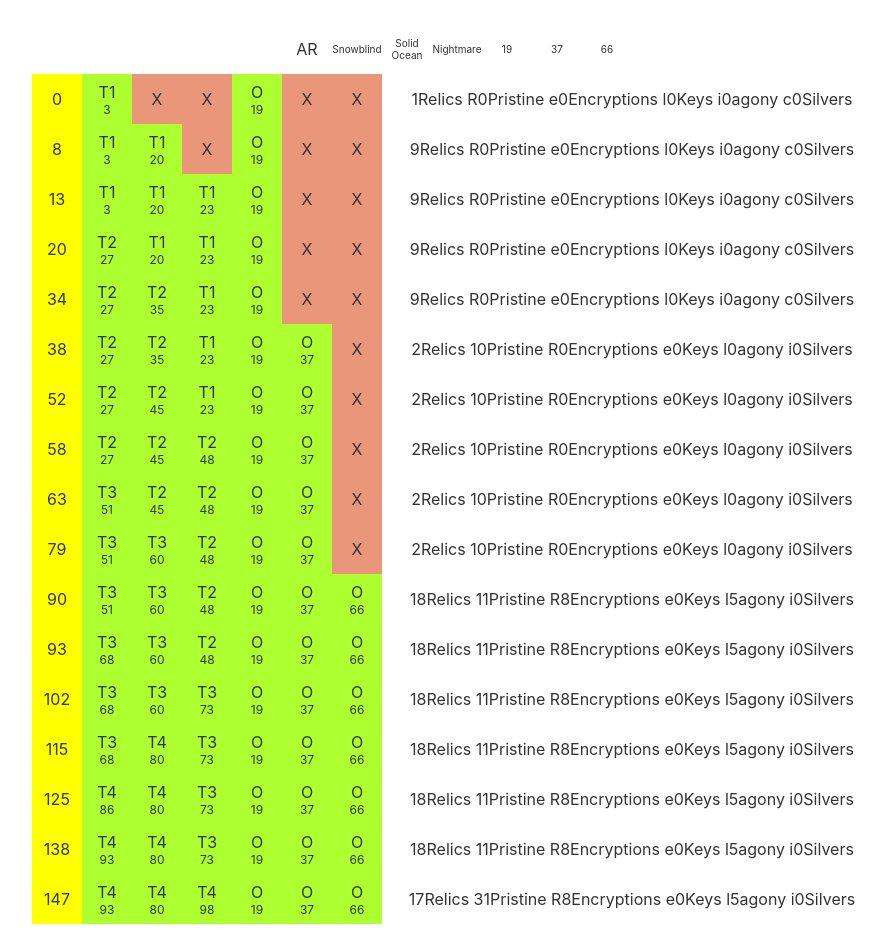
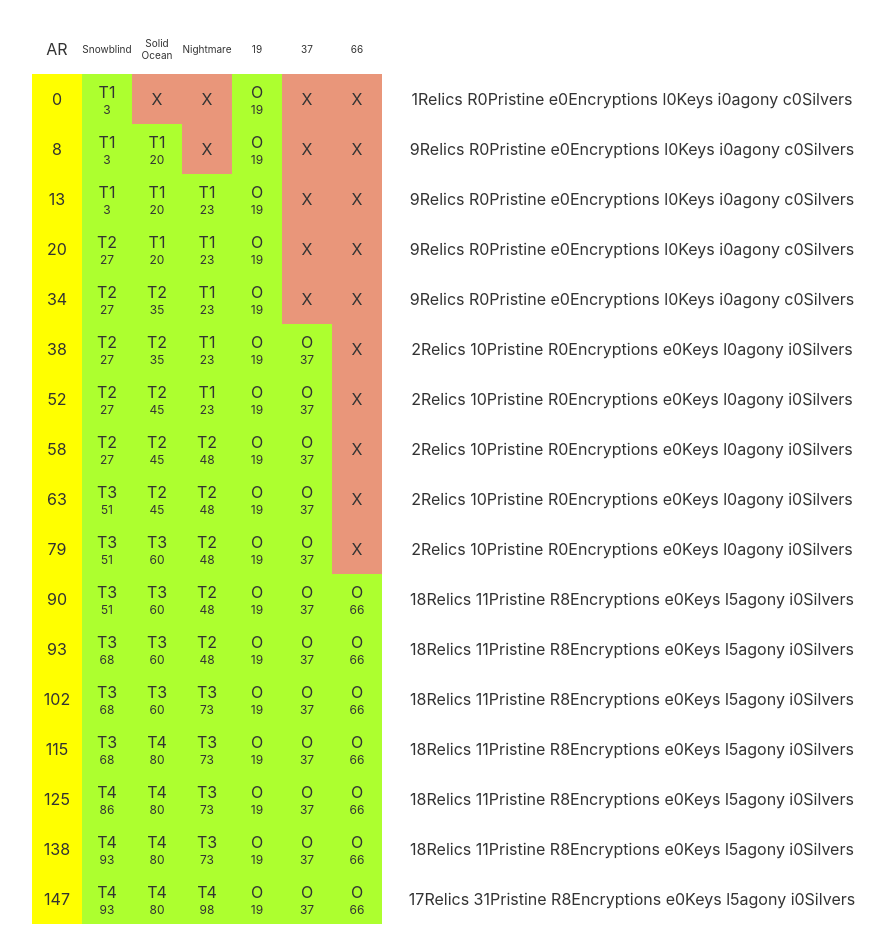
Before and after one commit to Qbius/gw2, a Svelte app: page / in a window 1280 px wide. Shown: the whole page, without its empty margins (183-1069 px from the left). Built offline with nearby package versions, Linux system fonts and the light colour scheme.

Commit message:
barebones stretcher too

```diff
--- a/src/App.svelte
+++ b/src/App.svelte
@@ -19,6 +19,7 @@
 			{#each selected as sel}
 				<span class="cellka" style="font-size: 10px;">{sel}</span>
 			{/each}
+			<div style="width: 500px"></div>
 		</div>
 		{#each breakdown([...ds, ...rs], ds, rs) as [ar, set]}
 			<div style="display: flex;">
```
